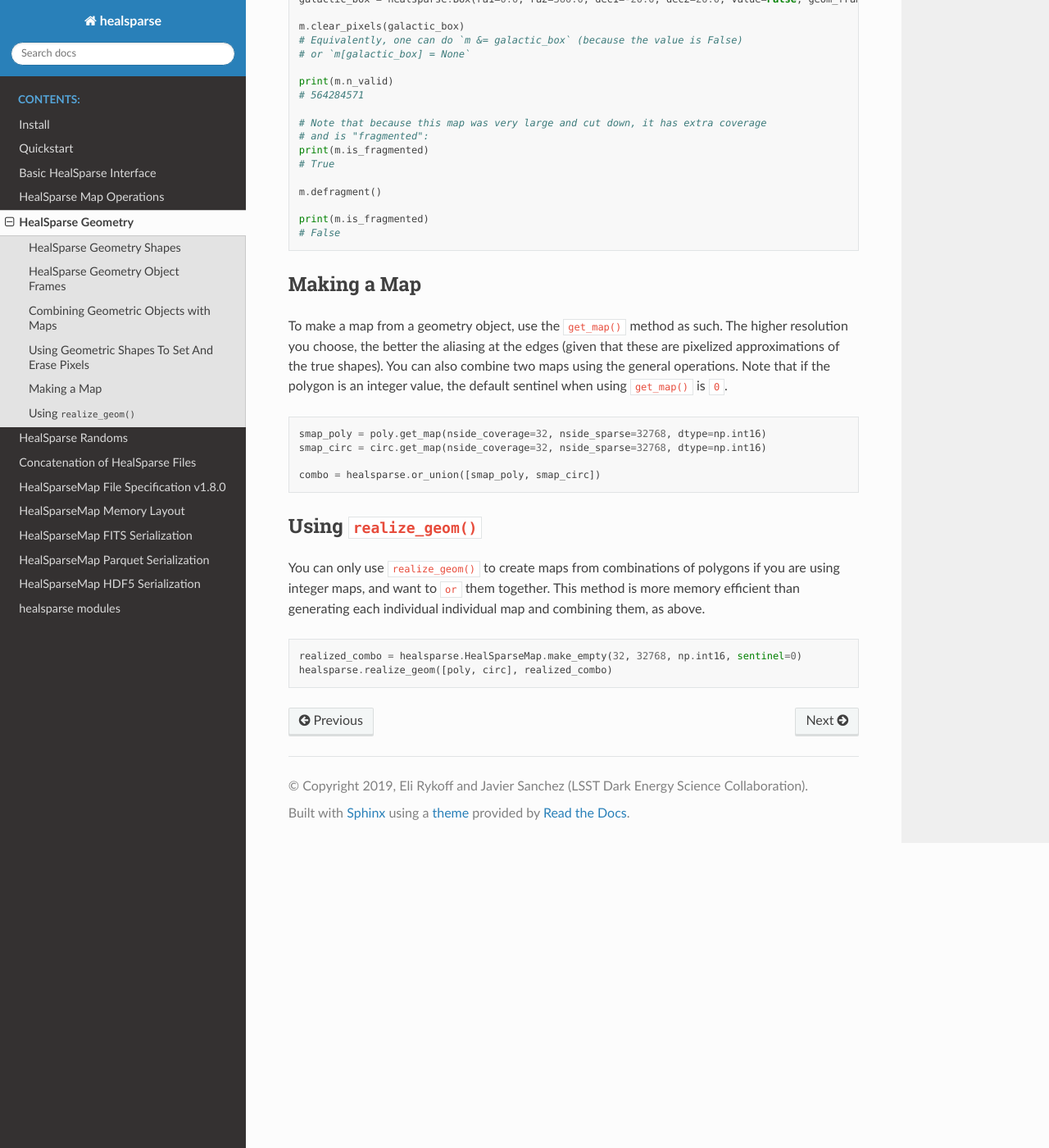
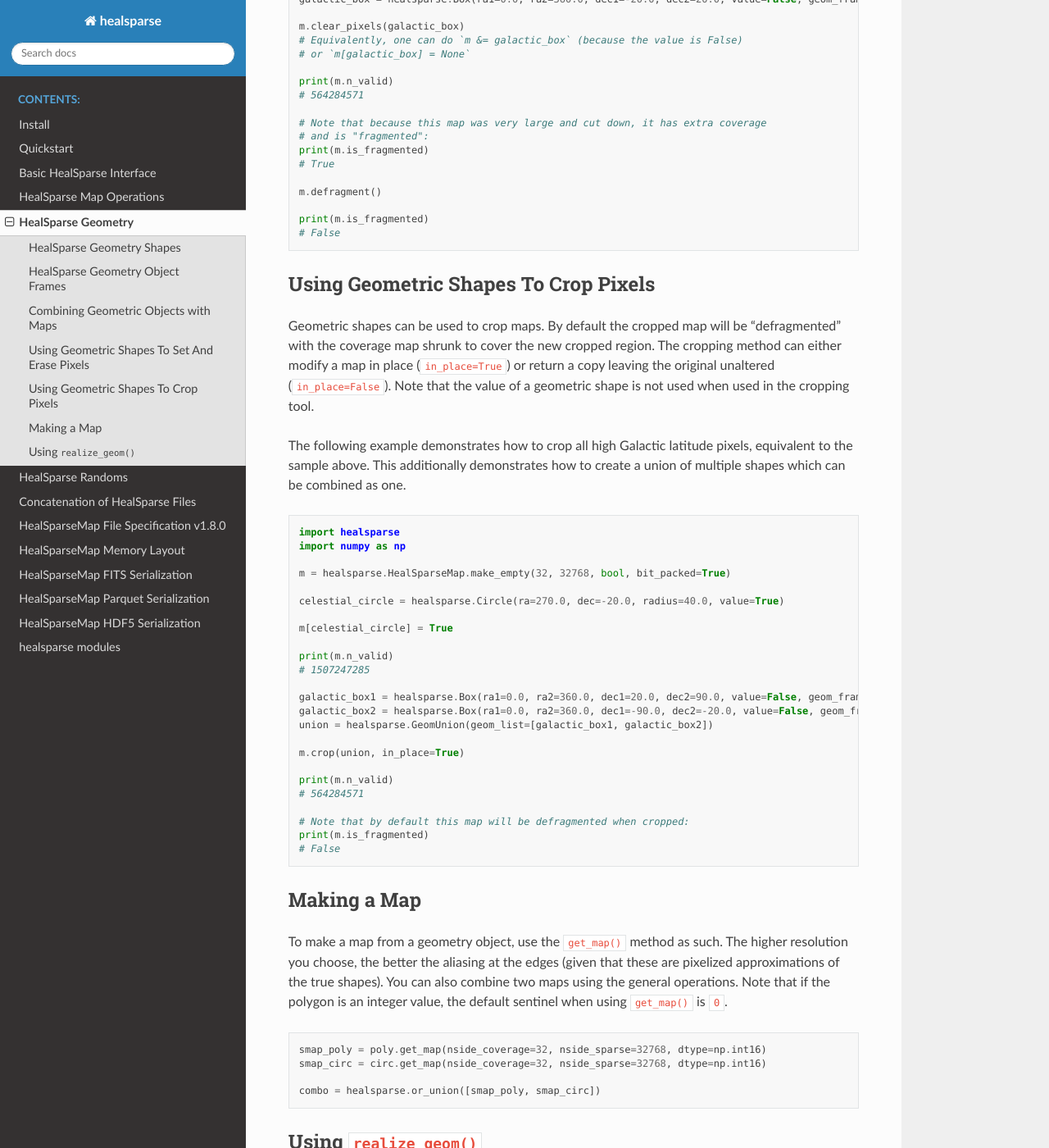
Before and after one commit to LSSTDESC/healsparse, a Sphinx documentation site: the page built from docs/geometry.rst, in a window 1280 px wide and 1400 px high, scrolled down 3110 px. Shown: the whole window at 82% size. Built offline with Sphinx 7.4.7 and the Read the Docs theme 3.1.0, drawn with Linux system fonts in a browser that asks for light colours; cross-references to code outside the pages are shown as plain code.

Commit message:
Add documentation for crop method.

```diff
--- a/docs/geometry.rst
+++ b/docs/geometry.rst
@@ -175,6 +175,45 @@ Note that there are multiple equivalent ways to erase pixels.
     # False
 
 
+Using Geometric Shapes To Crop Pixels
+-------------------------------------
+
+Geometric shapes can be used to crop maps.
+By default the cropped map will be "defragmented" with the coverage map shrunk to cover the new cropped region.
+The cropping method can either modify a map in place (:code:`in_place=True`) or return a copy leaving the original unaltered (:code:`in_place=False`).
+Note that the value of a geometric shape is not used when used in the cropping tool.
+
+The following example demonstrates how to crop all high Galactic latitude pixels, equivalent to the sample above.
+This additionally demonstrates how to create a union of multiple shapes which can be combined as one.
+
+.. code-block :: python
+
+    import healsparse
+    import numpy as np
+
+    m = healsparse.HealSparseMap.make_empty(32, 32768, bool, bit_packed=True)
+
+    celestial_circle = healsparse.Circle(ra=270.0, dec=-20.0, radius=40.0, value=True)
+
+    m[celestial_circle] = True
+
+    print(m.n_valid)
+    # 1507247285
+
+    galactic_box1 = healsparse.Box(ra1=0.0, ra2=360.0, dec1=20.0, dec2=90.0, value=False, geom_frame="g")
+    galactic_box2 = healsparse.Box(ra1=0.0, ra2=360.0, dec1=-90.0, dec2=-20.0, value=False, geom_frame="g")
+    union = healsparse.GeomUnion(geom_list=[galactic_box1, galactic_box2])
+
+    m.crop(union, in_place=True)
+
+    print(m.n_valid)
+    # 564284571
+
+    # Note that by default this map will be defragmented when cropped:
+    print(m.is_fragmented)
+    # False
+
+
 Making a Map
 ------------
 
```
